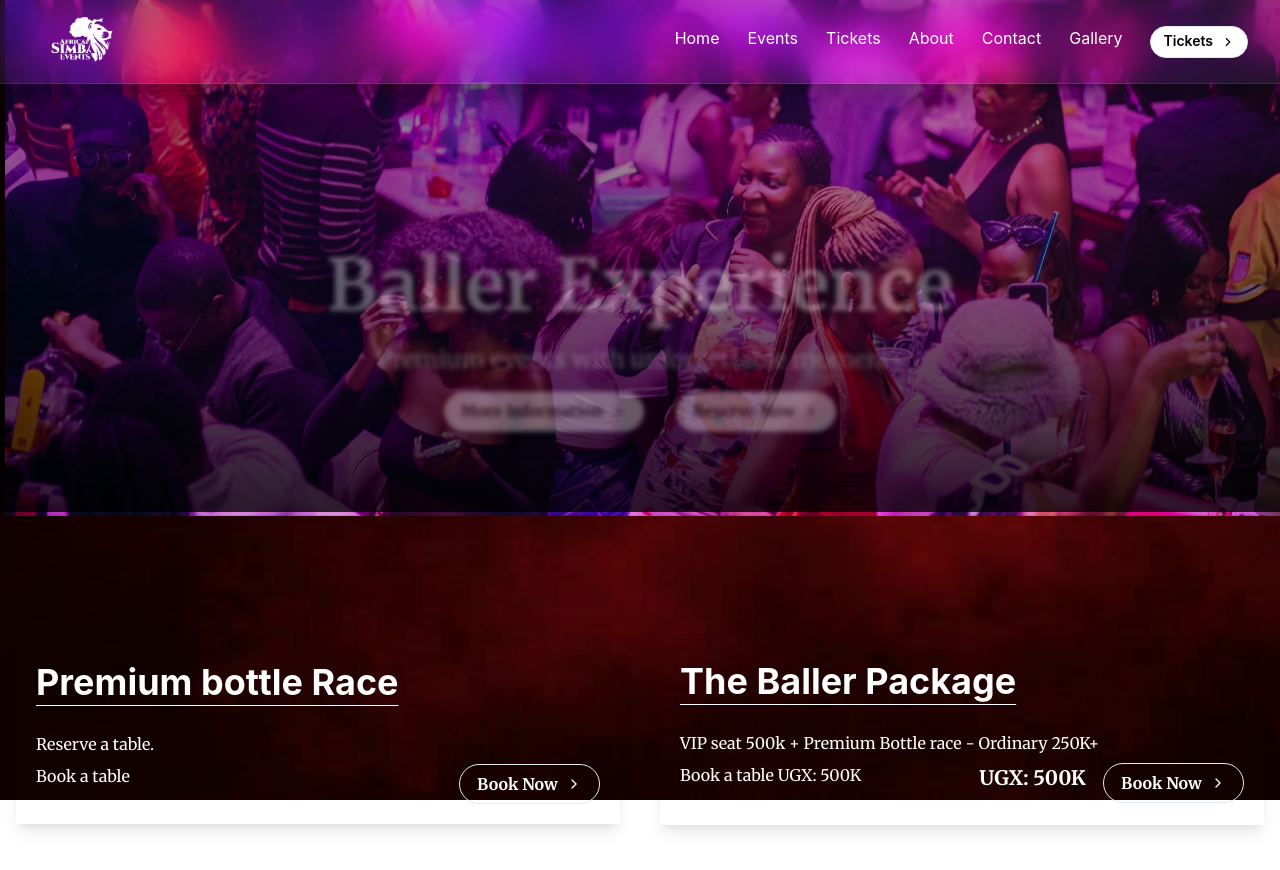
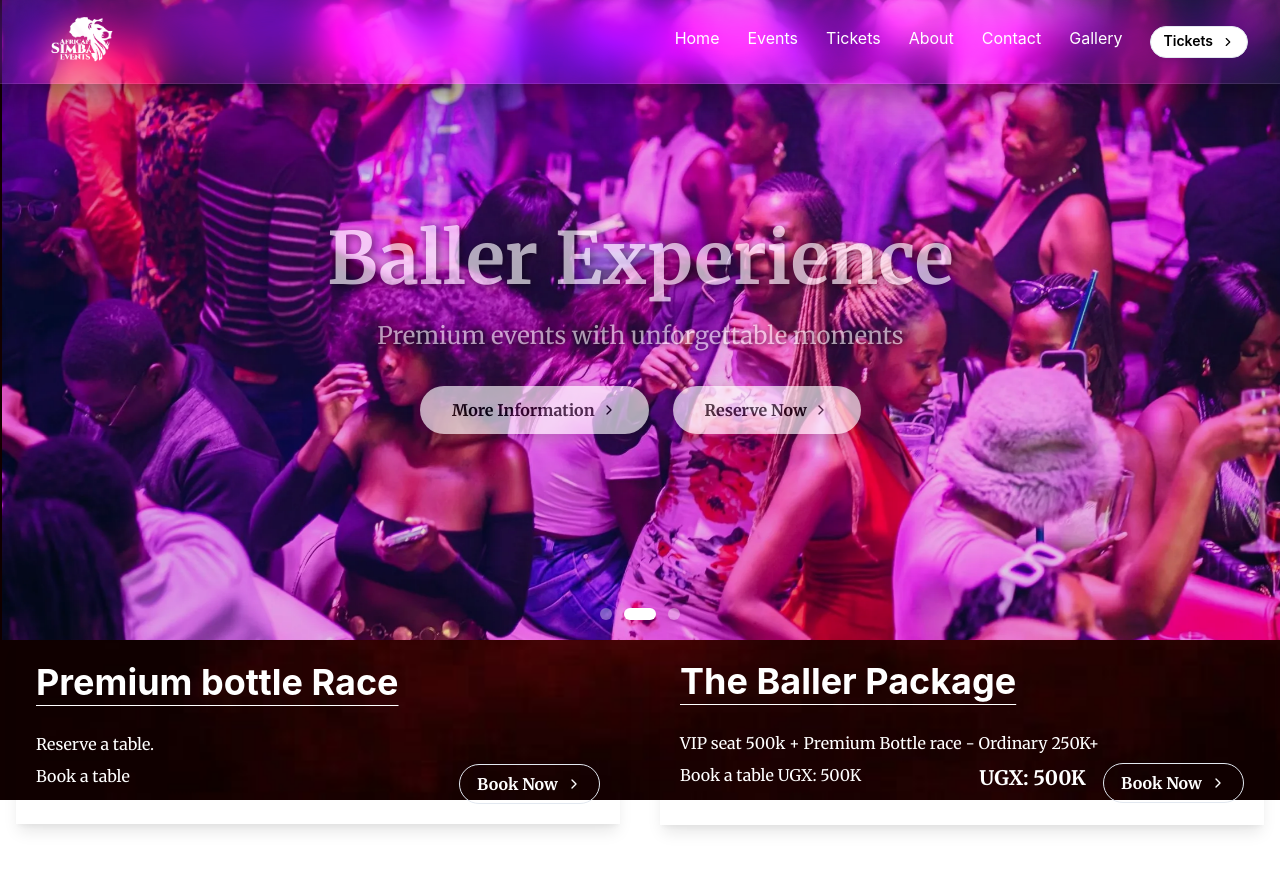
Before and after one commit to Fredrick-Okori/africansimba, a Next.js app: page /bookings in a window 1280 px wide. Shown: the top 870 px of the page. Built offline with nearby package versions, Linux system fonts and the light colour scheme.

Commit message:
adding new changes

```diff
--- a/app/bookings/parts/booking.hero.js
+++ b/app/bookings/parts/booking.hero.js
@@ -1,29 +1,26 @@
 "use client";
 
 import React, { useState, useEffect, useCallback, useMemo, useRef } from "react";
-import { Box, VStack, Grid, Text, Heading,Button, ButtonGroup, IconButton, HStack } from "@chakra-ui/react";
-
+import { Box, VStack, Grid, Text, Button, ButtonGroup, HStack } from "@chakra-ui/react";
 import Image from "next/image";
-import { motion, AnimatePresence } from "framer-motion";
+import { motion, AnimatePresence, useReducedMotion } from "framer-motion";
 import Link from "next/link";
 import { FiChevronRight } from "react-icons/fi";
 
-// Optimized hero data with unique IDs and better structure
+// Optimized hero data
 const heroData = [
   {
     id: "gbb-anniversary-1",
     bgImage: "/updates/crowd_hero.webp",
     title: "More to Discover",
     description: "Experience the extraordinary with us",
-
-    priority: true, // First image should load with priority
+    priority: true,
   },
   {
     id: "don-julio-event",
     bgImage: "/updates/crowd_hero_group.webp",
     title: "Baller Experience",
     description: "Premium events with unforgettable moments",
-
     priority: false,
   },
   {
@@ -31,34 +28,37 @@ const heroData = [
     bgImage: "/updates/crowd_green.webp",
     title: "Premium Moments",
     description: "Creating memories that last forever",
-
     priority: false,
   },
 ];
 
-// Memoized slide component to prevent unnecessary re-renders
-const HeroSlide = React.memo(({ hero, isActive, isPrev, isNext }) => {
-  const slideVariants = {
+// Memoized slide component with performance optimizations
+const HeroSlide = React.memo(({ hero, shouldReduceMotion }) => {
+  const slideVariants = shouldReduceMotion ? {
+    initial: { opacity: 0 },
+    animate: { opacity: 1, transition: { duration: 0.3 } },
+    exit: { opacity: 0, transition: { duration: 0.3 } },
+  } : {
     initial: {
       opacity: 0,
-      scale: 1.1,
-      x: 100
+      scale: 1.05,
+      x: 50
     },
     animate: {
       opacity: 1,
       scale: 1,
       x: 0,
       transition: {
-        duration: 0.8,
-        ease: [0.25, 0.46, 0.45, 0.94] // Custom easing
+        duration: 0.7,
+        ease: [0.25, 0.46, 0.45, 0.94]
       }
     },
     exit: {
       opacity: 0,
-      scale: 0.95,
-      x: -100,
+      scale: 0.98,
+      x: -50,
       transition: {
-        duration: 0.6,
+        duration: 0.5,
         ease: [0.25, 0.46, 0.45, 0.94]
       }
     },
@@ -74,19 +74,18 @@ const HeroSlide = React.memo(({ hero, isActive, isPrev, isNext }) => {
       style={{
         position: "absolute",
         inset: 0,
-        zIndex: 1, // Changed from -1 to 1
+        zIndex: 1,
+        willChange: shouldReduceMotion ? 'opacity' : 'opacity, transform',
       }}
     >
-      {/* Background Image */}
       <Image
         src={hero.bgImage}
         alt={hero.title}
         fill
-        sizes="100vw"
+        sizes="(max-width: 640px) 100vw, (max-width: 1024px) 100vw, 100vw"
         style={{
           objectFit: "cover",
           objectPosition: "center",
-
         }}
         quality={85}
         priority={hero.priority}
@@ -100,30 +99,31 @@ const HeroSlide = React.memo(({ hero, isActive, isPrev, isNext }) => {
 
 HeroSlide.displayName = 'HeroSlide';
 
-// Memoized content component
-const HeroContent = React.memo(({ hero }) => {
-  const contentVariants = {
+// Memoized content component with optimized animations
+const HeroContent = React.memo(({ hero, shouldReduceMotion }) => {
+  const contentVariants = shouldReduceMotion ? {
+    initial: { opacity: 0 },
+    animate: { opacity: 1, transition: { duration: 0.3 } },
+    exit: { opacity: 0, transition: { duration: 0.3 } },
+  } : {
     initial: {
-      y: 30,
+      y: 20,
       opacity: 0,
-      filter: "blur(4px)"
     },
     animate: {
       y: 0,
       opacity: 1,
-      filter: "blur(0px)",
       transition: {
-        duration: 0.8,
-        delay: 0.3,
+        duration: 0.6,
+        delay: 0.2,
         ease: "easeOut"
       }
     },
     exit: {
-      y: -30,
+      y: -20,
       opacity: 0,
-      filter: "blur(4px)",
       transition: {
-        duration: 0.5,
+        duration: 0.4,
         ease: "easeIn"
       }
     },
@@ -136,85 +136,100 @@ const HeroContent = React.memo(({ hero }) => {
       animate="animate"
       exit="exit"
       variants={contentVariants}
+      style={{ willChange: shouldReduceMotion ? 'opacity' : 'opacity, transform' }}
     >
-      <VStack spacing={4} textAlign="center">
+      <VStack spacing={{ base: 3, md: 4, lg: 5 }} textAlign="center">
         <Text
           as="h1"
-          fontSize={{ base: "4xl", sm: "5xl", md: "6xl", lg: "7xl" }}
-          lineHeight={1.1}
+          fontSize={{ base: "3xl", sm: "4xl", md: "5xl", lg: "6xl", xl: "7xl" }}
+          lineHeight={{ base: 1.2, md: 1.1 }}
           color="white"
           textShadow="2px 2px 8px rgba(0,0,0,0.8)"
           fontWeight="bold"
-          maxW="800px"
+          maxW={{ base: "90%", md: "700px", lg: "800px" }}
+          px={{ base: 2, md: 0 }}
         >
           {hero.title}
         </Text>
         <Text
-          fontSize={{ base: "lg", md: "xl", lg: "2xl" }}
+          fontSize={{ base: "md", sm: "lg", md: "xl", lg: "2xl" }}
           color="whiteAlpha.900"
-          maxW="600px"
+          maxW={{ base: "85%", md: "500px", lg: "600px" }}
           textShadow="1px 1px 4px rgba(0,0,0,0.8)"
           fontWeight="medium"
+          px={{ base: 2, md: 0 }}
         >
           {hero.description}
         </Text>
-      <Grid justifyContent="center">
+        <Grid justifyContent="center" width="100%" pt={{ base: 2, md: 3 }}>
           <ButtonGroup
-              spacing={{ base: 4, md: 8 }}
-              flexDirection={{ base: "row", sm: "row" }}
-
+            spacing={{ base: 3, sm: 4, md: 6 }}
+            flexDirection={{ base: "column", sm: "row" }}
             alignItems="center"
-
+            width={{ base: "100%", sm: "auto" }}
+            px={{ base: 4, sm: 0 }}
           >
             <Button
               as={Link}
               href="/events"
               bg='var(--clr-primary-1)'
               color='black'
-                transform="translateY(-2px)"
-                boxShadow="0 8px 25px rgba(0,0,0,0.3)"
+              transform="translateY(0)"
+              boxShadow="0 4px 15px rgba(0,0,0,0.3)"
               _hover={{
                 textDecoration: "none",
                 bg: "var(--clr-primary-1)",
                 color: "black",
                 transform: "translateY(-2px)",
-                  boxShadow: "0 8px 25px rgba(0,0,0,0.3)"
+                boxShadow: "0 6px 20px rgba(0,0,0,0.4)"
+              }}
+              _active={{
+                transform: "translateY(0)",
               }}
               rounded="full"
-                size={{ base: "md", md: "md" }}
-                variant="outline"
-                backdropFilter="blur(8px)"
-                transition="all 0.3s ease"
-                width={{ base: "full", sm: "auto" }}
-                minW={{ base: "200px", sm: "auto" }}
+              size={{ base: "md", md: "lg" }}
+              px={{ base: 6, md: 8 }}
+              py={{ base: 5, md: 6 }}
+              fontSize={{ base: "sm", md: "md" }}
+              fontWeight="semibold"
+              variant="solid"
+              transition="all 0.2s ease"
+              width={{ base: "100%", sm: "auto" }}
+              minW={{ base: "full", sm: "180px", md: "200px" }}
             >
               More Information
-               <FiChevronRight style={{ marginLeft: '8px' }} />
+              <FiChevronRight style={{ marginLeft: '6px' }} />
             </Button>
             <Button
               as={Link}
               href="/bookings"
               bg='var(--clr-primary-1)'
               color='black'
-                transform="translateY(-2px)"
-                boxShadow="0 8px 25px rgba(0,0,0,0.3)"
+              transform="translateY(0)"
+              boxShadow="0 4px 15px rgba(0,0,0,0.3)"
               _hover={{
                 textDecoration: "none",
                 bg: "var(--clr-primary-1)",
                 color: "black",
                 transform: "translateY(-2px)",
-                  boxShadow: "0 8px 25px rgba(0,0,0,0.3)"
+                boxShadow: "0 6px 20px rgba(0,0,0,0.4)"
+              }}
+              _active={{
+                transform: "translateY(0)",
               }}
               rounded="full"
-                size={{ base: "md", md: "md" }}
-                variant="outline"
-                backdropFilter="blur(8px)"
-                transition="all 0.3s ease"
-                width={{ base: "full", sm: "auto" }}
-                minW={{ base: "200px", sm: "auto" }}
+              size={{ base: "md", md: "lg" }}
+              px={{ base: 6, md: 8 }}
+              py={{ base: 5, md: 6 }}
+              fontSize={{ base: "sm", md: "md" }}
+              fontWeight="semibold"
+              variant="solid"
+              transition="all 0.2s ease"
+              width={{ base: "100%", sm: "auto" }}
+              minW={{ base: "full", sm: "180px", md: "200px" }}
             >
               Reserve Now
-               <FiChevronRight style={{ marginLeft: '8px' }} />
+              <FiChevronRight style={{ marginLeft: '6px' }} />
             </Button>
           </ButtonGroup>
         </Grid>
@@ -225,22 +240,22 @@ const HeroContent = React.memo(({ hero }) => {
 
 HeroContent.displayName = 'HeroContent';
 
-// Memoized indicator dots
+// Optimized indicator dots
 const CarouselIndicators = React.memo(({ total, current, onDotClick }) => (
   <HStack
     position="absolute"
-    bottom="20px"
+    bottom={{ base: "15px", md: "20px" }}
     left="50%"
     transform="translateX(-50%)"
     zIndex={4}
-    spacing={3}
+    spacing={{ base: 2, md: 3 }}
   >
     {Array.from({ length: total }).map((_, index) => (
       <Box
         key={`indicator-${index}`}
         as="button"
-        w={current === index ? "32px" : "12px"}
-        h="12px"
+        w={current === index ? { base: "24px", md: "32px" } : { base: "10px", md: "12px" }}
+        h={{ base: "10px", md: "12px" }}
         borderRadius="full"
         bg={current === index ? "white" : "whiteAlpha.500"}
         transition="all 0.3s ease"
@@ -249,6 +264,9 @@ const CarouselIndicators = React.memo(({ total, current, onDotClick }) => (
         _hover={{
           bg: current === index ? "white" : "whiteAlpha.700",
           transform: "scale(1.1)"
+        }}
+        _active={{
+          transform: "scale(0.95)"
         }}
         aria-label={`Go to slide ${index + 1}`}
       />
@@ -264,11 +282,12 @@ const BookingHero = () => {
   const [touchStart, setTouchStart] = useState(0);
   const [touchEnd, setTouchEnd] = useState(0);
   const intervalRef = useRef(null);
+  const shouldReduceMotion = useReducedMotion();
 
-  // Memoize current hero to prevent unnecessary re-renders
+  // Memoize current hero
   const currentHero = useMemo(() => heroData[currentIndex], [currentIndex]);
 
-  // Navigation functions with useCallback for performance
+  // Navigation functions
   const goToNext = useCallback(() => {
     setCurrentIndex((prev) => (prev + 1) % heroData.length);
   }, []);
@@ -279,11 +298,13 @@ const BookingHero = () => {
 
   const goToSlide = useCallback((index) => {
     setCurrentIndex(index);
+    setIsAutoPlaying(true);
   }, []);
 
-  // Touch handlers for mobile swipe
+  // Optimized touch handlers with debouncing
   const handleTouchStart = useCallback((e) => {
     setTouchStart(e.targetTouches[0].clientX);
+    setTouchEnd(0);
   }, []);
 
   const handleTouchMove = useCallback((e) => {
@@ -294,25 +315,33 @@ const BookingHero = () => {
     if (!touchStart || !touchEnd) return;
 
     const distance = touchStart - touchEnd;
-    const isLeftSwipe = distance > 50;
-    const isRightSwipe = distance < -50;
+    const minSwipeDistance = 50;
 
-    if (isLeftSwipe) goToNext();
-    if (isRightSwipe) goToPrev();
+    if (Math.abs(distance) > minSwipeDistance) {
+      if (distance > 0) {
+        goToNext();
+      } else {
+        goToPrev();
+      }
+    }
+
+    setTouchStart(0);
+    setTouchEnd(0);
   }, [touchStart, touchEnd, goToNext, goToPrev]);
 
-  // Auto-play functionality
+  // Auto-play with cleanup
   useEffect(() => {
     if (isAutoPlaying) {
       intervalRef.current = setInterval(goToNext, 5000);
-    } else {
+    }
+    return () => {
+      if (intervalRef.current) {
         clearInterval(intervalRef.current);
       }
-
-    return () => clearInterval(intervalRef.current);
+    };
   }, [isAutoPlaying, goToNext]);
 
-  // Pause auto-play on hover/focus
+  // Hover handlers
   const handleMouseEnter = useCallback(() => {
     setIsAutoPlaying(false);
   }, []);
@@ -324,19 +353,37 @@ const BookingHero = () => {
   // Keyboard navigation
   useEffect(() => {
     const handleKeyDown = (e) => {
-      if (e.key === 'ArrowLeft') goToPrev();
-      if (e.key === 'ArrowRight') goToNext();
-      if (e.key === 'Escape') setIsAutoPlaying(!isAutoPlaying);
+      if (e.key === 'ArrowLeft') {
+        goToPrev();
+        setIsAutoPlaying(false);
+      }
+      if (e.key === 'ArrowRight') {
+        goToNext();
+        setIsAutoPlaying(false);
+      }
+      if (e.key === ' ') {
+        e.preventDefault();
+        setIsAutoPlaying(prev => !prev);
+      }
     };
 
     window.addEventListener('keydown', handleKeyDown);
     return () => window.removeEventListener('keydown', handleKeyDown);
-  }, [goToNext, goToPrev, isAutoPlaying]);
+  }, [goToNext, goToPrev]);
+
+  // Preload next image for performance
+  useEffect(() => {
+    const nextIndex = (currentIndex + 1) % heroData.length;
+    const img = new window.Image();
+    img.src = heroData[nextIndex].bgImage;
+  }, [currentIndex]);
 
   return (
     <Box
       position="relative"
-      height={{base: '600px', md: "80vh", lg: "80vh" }}
+      height={{ base: '500px', sm: '600px', md: "70vh", lg: "80vh" }}
+      minHeight={{ base: '500px', md: '600px' }}
+      maxHeight={{ base: '800px', md: '900px' }}
       width="100%"
       overflow="hidden"
       onMouseEnter={handleMouseEnter}
@@ -347,46 +394,86 @@ const BookingHero = () => {
       role="region"
       aria-label="Hero carousel"
       aria-live="polite"
+      sx={{
+        WebkitTapHighlightColor: 'transparent',
+      }}
     >
-      {/* Background Images */}
-      <Box position="relative" height="80%" width="100%">
+      {/* Background Images Container */}
+      <Box
+        position="absolute"
+        top={0}
+        left={0}
+        right={0}
+        bottom={0}
+        width="100%"
+        height="100%"
+      >
         <AnimatePresence mode="wait">
           <HeroSlide
             hero={currentHero}
-            isActive={true}
+            shouldReduceMotion={shouldReduceMotion}
           />
         </AnimatePresence>
       </Box>
 
-      {/* Gradient Overlay */}
-      <Box
-        position="absolute"
-        height='80%'
-        inset={0}
-        background="linear-gradient(180deg, rgba(0,0,0,0.2) 0%, rgba(0,0,0,0.4) 50%, rgba(0,0,0,0.8) 100%)"
-        zIndex={2}
-        pointerEvents="none"
+      {/* Gradient Overlay - Synced with slides */}
+      <AnimatePresence mode="wait">
+        <motion.div
+          key={`gradient-${currentHero.id}`}
+          initial={{ opacity: 0 }}
+          animate={{
+            opacity: 1,
+            transition: {
+              duration: shouldReduceMotion ? 0.3 : 0.7,
+              ease: [0.25, 0.46, 0.45, 0.94]
+            }
+          }}
+          exit={{
+            opacity: 0,
+            transition: {
+              duration: shouldReduceMotion ? 0.3 : 0.5,
+              ease: [0.25, 0.46, 0.45, 0.94]
+            }
+          }}
+          style={{
+            position: "absolute",
+            inset: 0,
+            background: "linear-gradient(180deg, rgba(0,0,0,0.2) 0%, rgba(0,0,0,0.4) 50%, rgba(0,0,0,0.75) 100%)",
+            zIndex: 2,
+            pointerEvents: "none",
+            willChange: 'opacity'
+          }}
         />
+      </AnimatePresence>
 
       {/* Content */}
       <VStack
         position="absolute"
-        top={0} // Changed from undefined to 0
+        top={0}
+        left={0}
+        right={0}
+        bottom={0}
         height="100%"
         width="100%"
         justifyContent="center"
         alignItems="center"
-        spacing={6}
-        px={{ base: 4, md: 8 }}
+        spacing={{ base: 4, md: 6 }}
+        px={{ base: 3, sm: 4, md: 6, lg: 8 }}
+        py={{ base: 4, md: 6 }}
         textAlign="center"
-        zIndex={3} // Added explicit z-index higher than gradient
+        zIndex={3}
       >
         <AnimatePresence mode="wait">
-          <HeroContent hero={currentHero} />
+          <HeroContent hero={currentHero} shouldReduceMotion={shouldReduceMotion} />
         </AnimatePresence>
       </VStack>
 
-
+      {/* Carousel Indicators */}
+      <CarouselIndicators
+        total={heroData.length}
+        current={currentIndex}
+        onDotClick={goToSlide}
+      />
     </Box>
   );
 };
```
Lines whose indentation alone changed are shown as unchanged.
